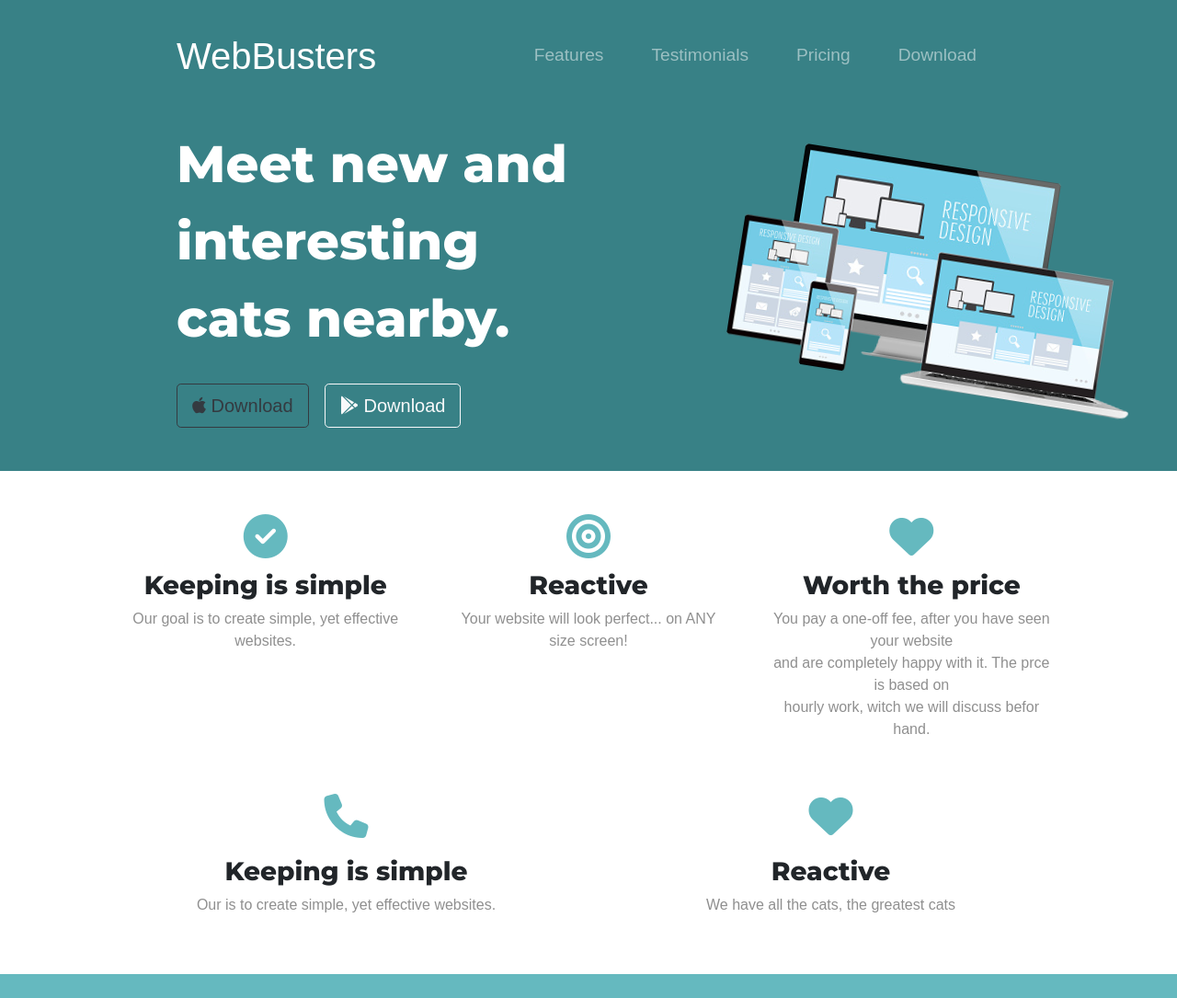
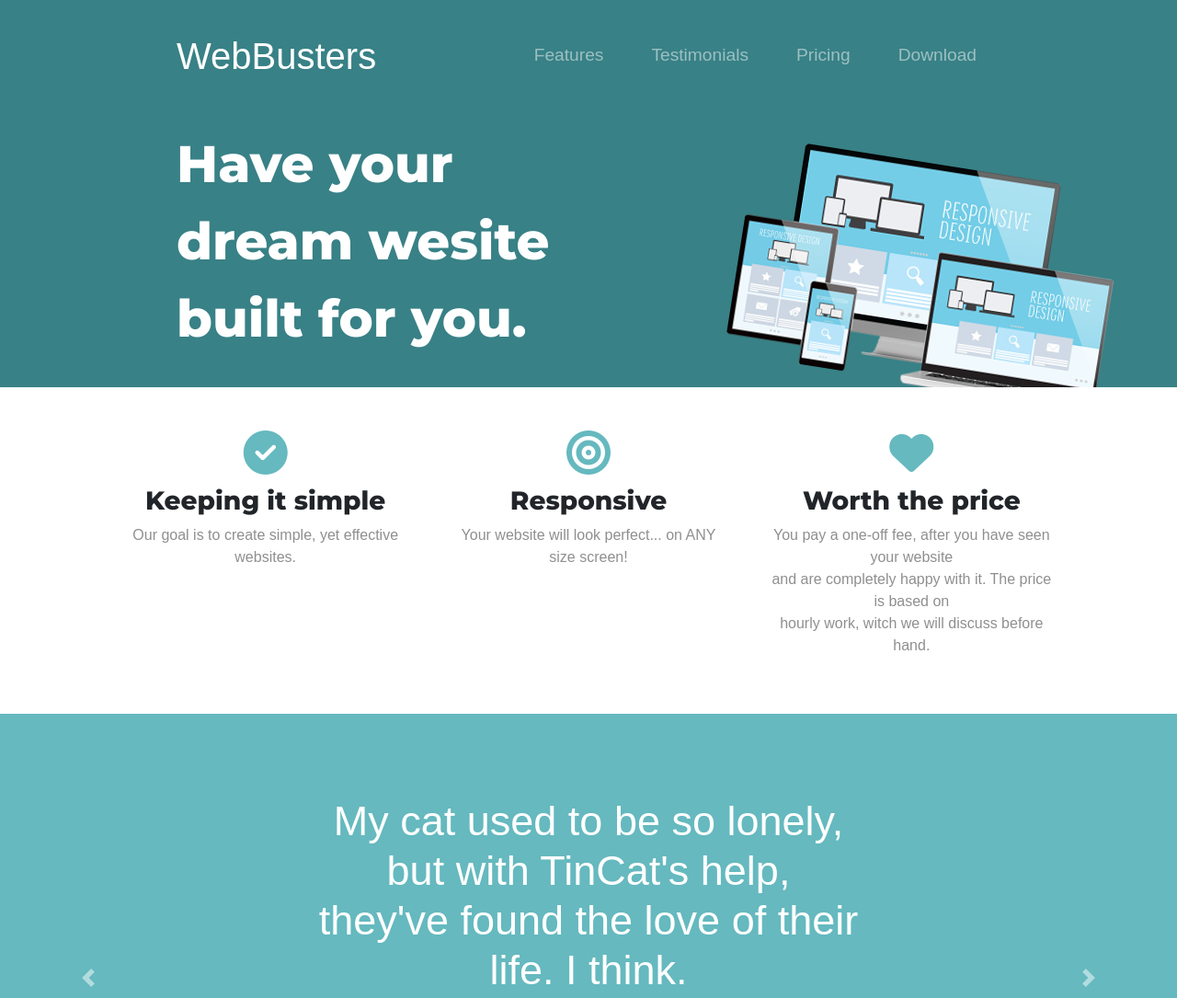
Before and after one commit to AnevRensburg/portfolio-website, a plain HTML site: page index.html in a window 1280 px wide. Shown: the top 1085 px of the page at 92% size. Drawn offline with nearby package versions, Linux system fonts and the light colour scheme.

Commit message:
Fixed grammar errors and cut away some useless parts

```diff
--- a/index.html
+++ b/index.html
@@ -59,9 +59,13 @@
     <div class="row">
 
       <div class="col-lg-6">
-        <h1>Meet new and interesting cats nearby.</h1>
-        <button type="button" class="btn btn-outline-dark btn-lg download-button"><i class="fab fa-apple"></i>  Download</button>
-        <button type="button" class="btn btn-outline-light btn-lg download-button"><i class="fab fa-google-play"></i> Download</button>
+        <h1>Have your dream wesite built for you.</h1>
+        <!-- <button type="button" class="btn btn-outline-dark btn-lg download-button"><i class="fab fa-apple"></i>
+          Download
+        </button>
+        <button type="button" class="btn btn-outline-light btn-lg download-button"><i class="fab fa-google-play"></i>
+          Download
+        </button> -->
       </div>
 
       <div class="col-lg-6">
@@ -80,24 +84,24 @@
     <div class="row">
       <div class="feature-box col-lg-4">
         <i class="features-icon fas fa-check-circle fa-3x"></i>
-        <h3>Keeping is simple</h3>
+        <h3>Keeping it simple</h3>
         <p>Our goal is to create simple, yet effective websites.</p>
       </div>
       <div class="feature-box col-lg-4">
         <i class="features-icon fas fa-bullseye fa-3x"></i>
-        <h3>Reactive</h3>
+        <h3>Responsive</h3>
         <p>Your website will look perfect... on ANY size screen!</p>
       </div>
       <div class="feature-box col-lg-4">
         <i class="features-icon fas fa-heart fa-3x"></i>
         <h3>Worth the price</h3>
         <p>You pay a one-off fee, after you have seen your website <br>
-          and are completely happy with it. The prce is based on <br>
-          hourly work, witch we will discuss befor hand.</p>
+          and are completely happy with it. The price is based on <br>
+          hourly work, witch we will discuss before hand.</p>
       </div>
     </div>
 
-    <div class="row">
+    <!-- <div class="row">
       <div class="feature-box col-lg-6">
         <i class="features-icon fas fa-phone fa-3x"></i>
         <h3>Keeping is simple</h3>
@@ -108,7 +112,7 @@
         <h3>Reactive</h3>
         <p>We have all the cats, the greatest cats</p>
       </div>
-    </div>
+    </div> -->
 
   </section>
 
```
